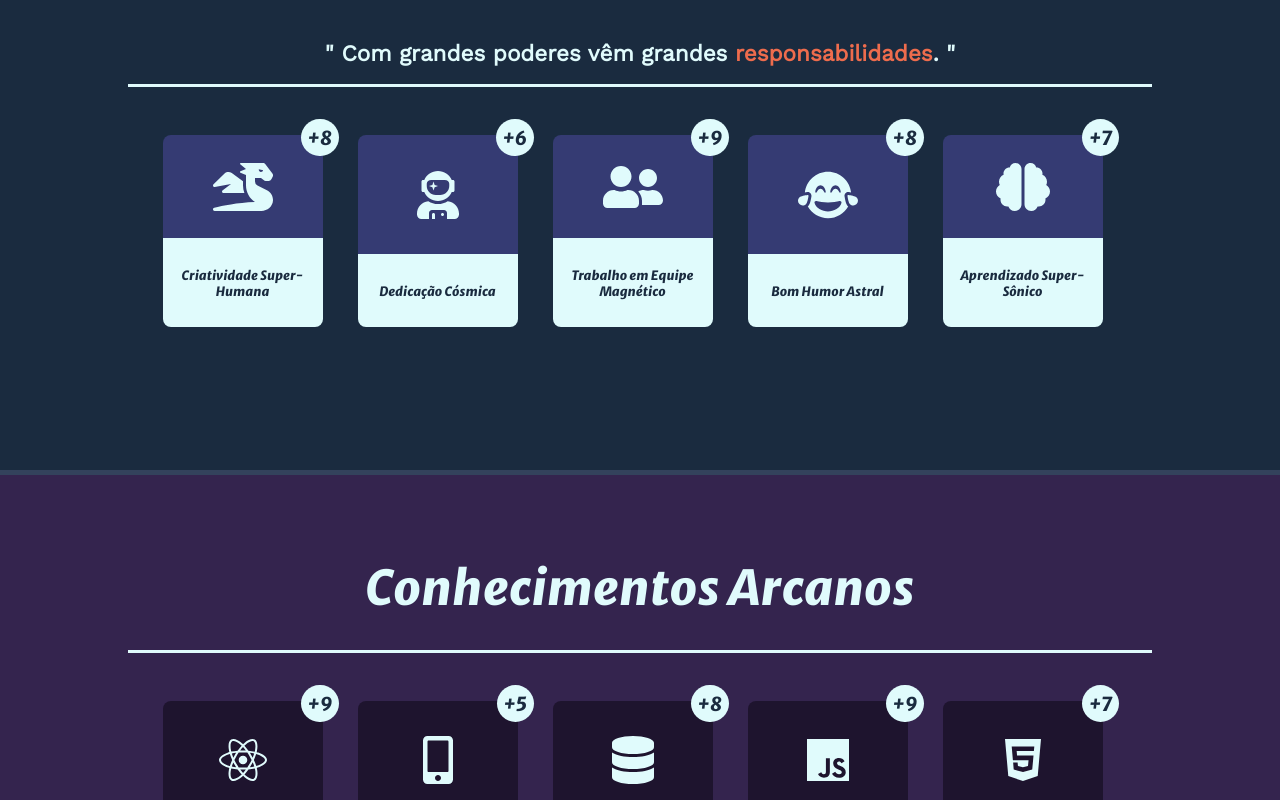
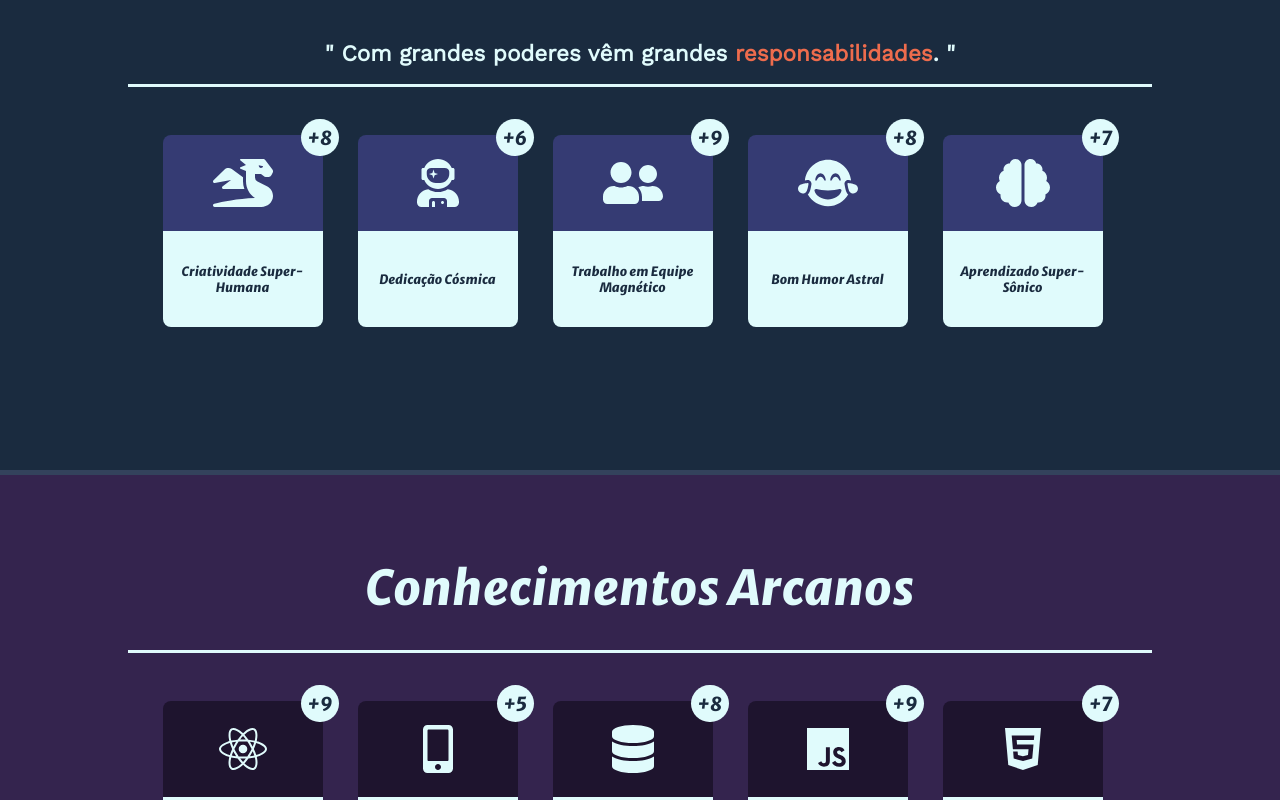
Before and after one commit to ThiagoYure/My-Site, a Next.js app: page / in a window 1280 px wide. Shown: the part 680-1480 px from the top of the page. Built offline with nearby package versions, Linux system fonts and the light colour scheme; a web font is replaced by a local one.

Commit message:
Corrigindo dimensões dos cards

```diff
--- a/pages/index.js
+++ b/pages/index.js
@@ -64,7 +64,7 @@ export default function App() {
             <p>
               E aí, tudo bem? Sou graduando no <a href="https://www.ifpb.edu.br/">Instituto Federal de Educação Ciência e Tecnologia da Paraíba </a>
               desde 2015 e estou na fase final da minha formação. Já passei pelo batismo no mercado de trabalho
-              e agora busco evoluir cada vez mais nesse meio.
+              e agora busco evoluir cada vez mais nesse meio e na minha vida pessoal.
             </p>
             <p>Seja muito bem vindo(a) ao meu site!</p>
           </div>
--- a/styles/components/_itemCard.scss
+++ b/styles/components/_itemCard.scss
@@ -1,12 +1,13 @@
 .cardItem {
+    height: 27vw;
+    min-height: 10vw;
+    width: 18vw;
+    margin-bottom: 10%;
+    margin-right: 5%;
+    margin-left: 5%;
     display: flex;
     flex-direction: column;
     text-align: center;
-    height: 12rem;
-    width: 10rem;
-    margin-bottom: 40px;
-    margin-right: 25px;
-    margin-left: 10px;
 }
 
 .cardIcon {
@@ -16,9 +17,9 @@
     align-items: center;
     justify-content: center;
     color: $third-color;
-    font-size: 3rem;
-    flex: 3;
+    font-size: 4vw;
     width: 100%;
+    height: 50%;
     padding: 1rem;
     border-top-left-radius: 0.5rem;
     border-top-right-radius: 0.5rem;
@@ -31,7 +32,7 @@
     position: absolute;
     top: -1rem;
     right: -1rem;
-    font-size: 1.2rem;
+    font-size: 3.2vw;
     color: $primary-color;
     font-family: $title-font;
 }
@@ -44,12 +45,12 @@
     background: $third-color;
     border-bottom-left-radius: 0.5rem;
     border-bottom-right-radius: 0.5rem;
-    height: 100%;
+    height: 50%;
     flex: 1;
     padding: 1rem;
 
     h3 {
-        font-size: 0.7rem;
+        font-size: 1.9vw;
     }
 }
 
@@ -59,6 +60,24 @@
 
 /* Medium devices (landscape tablets, 768px and up) */
 @media only screen and (min-width: 768px) {
+    .cardItem {
+        height: 12rem;
+        width: 10rem;
+        margin-bottom: 40px;
+        margin-right: 25px;
+        margin-left: 10px;
+    }
+    .cardIcon {
+        font-size: 3rem;
+    }
+    .skillName {
+        h3 {
+            font-size: 0.7rem;
+        }
+    }
+    .abilityValue {
+        font-size: 1.2rem;
+    }
 }
 
 /* Large devices (laptops/desktops, 992px and up) */
--- a/styles/styles.css
+++ b/styles/styles.css
@@ -2,19 +2,20 @@
 @import url("https://fonts.googleapis.com/css2?family=Merriweather+Sans:ital,wght@1,800&display=swap");
 @import url("https://fonts.googleapis.com/css2?family=Work+Sans&display=swap");
 .cardItem {
-  display: -webkit-box;
-  display: -ms-flexbox;
-  display: flex;
-  -webkit-box-orient: vertical;
-  -webkit-box-direction: normal;
-      -ms-flex-direction: column;
-          flex-direction: column;
-  text-align: center;
-  height: 12rem;
-  width: 10rem;
-  margin-bottom: 40px;
-  margin-right: 25px;
-  margin-left: 10px;
+  height: 27vw;
+  min-height: 10vw;
+  width: 18vw;
+  margin-bottom: 10%;
+  margin-right: 5%;
+  margin-left: 5%;
+  display: -webkit-box;
+  display: -ms-flexbox;
+  display: flex;
+  -webkit-box-orient: vertical;
+  -webkit-box-direction: normal;
+      -ms-flex-direction: column;
+          flex-direction: column;
+  text-align: center;
 }
 
 .cardIcon {
@@ -33,11 +34,9 @@
       -ms-flex-pack: center;
           justify-content: center;
   color: #E0FBFC;
-  font-size: 3rem;
-  -webkit-box-flex: 3;
-      -ms-flex: 3;
-          flex: 3;
-  width: 100%;
+  font-size: 4vw;
+  width: 100%;
+  height: 50%;
   padding: 1rem;
   border-top-left-radius: 0.5rem;
   border-top-right-radius: 0.5rem;
@@ -50,7 +49,7 @@
   position: absolute;
   top: -1rem;
   right: -1rem;
-  font-size: 1.2rem;
+  font-size: 3.2vw;
   color: #1a2b3f;
   font-family: "Merriweather Sans", sans-serif;
 }
@@ -69,7 +68,7 @@
   background: #E0FBFC;
   border-bottom-left-radius: 0.5rem;
   border-bottom-right-radius: 0.5rem;
-  height: 100%;
+  height: 50%;
   -webkit-box-flex: 1;
       -ms-flex: 1;
           flex: 1;
@@ -77,11 +76,30 @@
 }
 
 .skillName h3 {
-  font-size: 0.7rem;
+  font-size: 1.9vw;
 }
 
 /* Small devices (portrait tablets and large phones, 600px and up) */
 /* Medium devices (landscape tablets, 768px and up) */
+@media only screen and (min-width: 768px) {
+  .cardItem {
+    height: 12rem;
+    width: 10rem;
+    margin-bottom: 40px;
+    margin-right: 25px;
+    margin-left: 10px;
+  }
+  .cardIcon {
+    font-size: 3rem;
+  }
+  .skillName h3 {
+    font-size: 0.7rem;
+  }
+  .abilityValue {
+    font-size: 1.2rem;
+  }
+}
+
 /* Large devices (laptops/desktops, 992px and up) */
 @media only screen and (min-width: 992px) {
   .skillName h3 {
```
Also changed, not shown: 1 other file (tests, documents, lock files or other folders).
